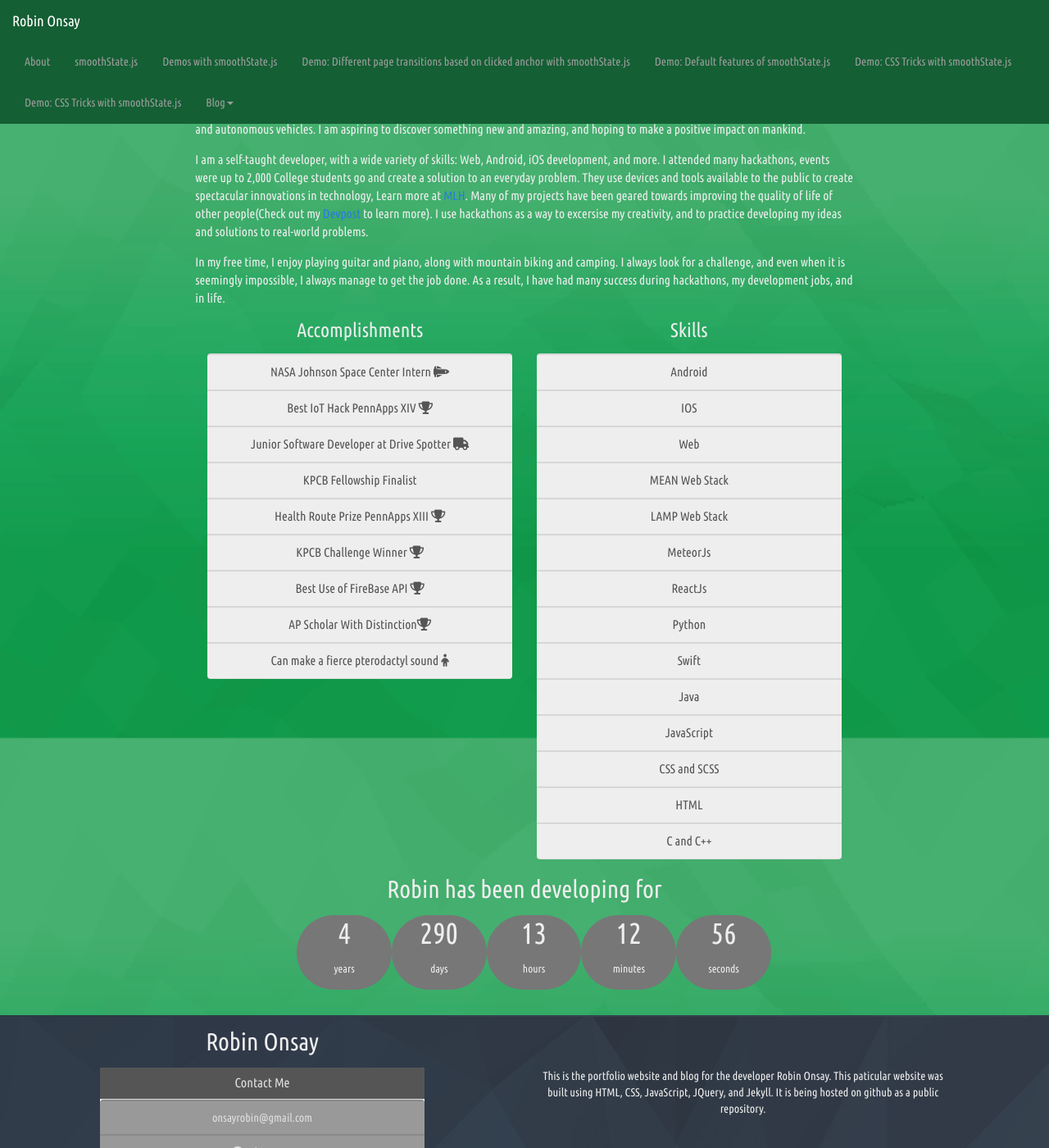
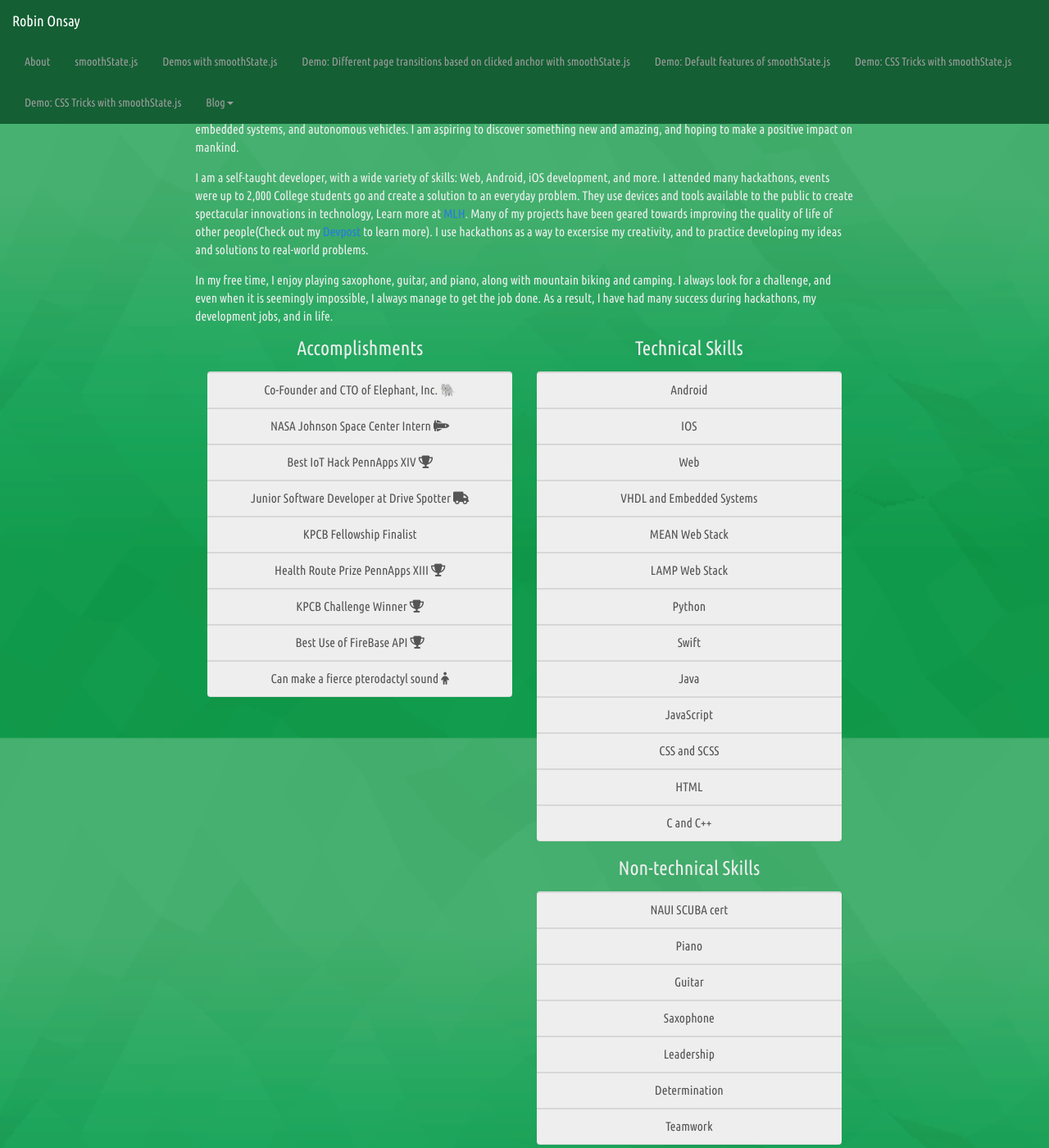
Before and after one commit to robinonsay/robinonsay.github.io, a Jekyll site: the page built from about.md, in a window 1280 px wide and 1400 px high. Shown: the whole window at 82% size. Built offline with Jekyll 4.4.1, drawn with Linux system fonts in a browser that asks for light colours; nearby versions of some CDN libraries.

```diff
--- a/_config.yml
+++ b/_config.yml
@@ -17,3 +17,5 @@ linkedin_username: robinonsay
 
 # Build settings
 markdown: kramdown
+gems:
+  - jekyll-feed
--- a/about.md
+++ b/about.md
@@ -3,14 +3,15 @@ layout: page
 title: About
 permalink: /about/
 ---
-I am currently a student at Michigan State University studying Computer Engineering. I am mainly interested in robotics, machine learning, and autonomous vehicles. I am aspiring to discover something new and amazing, and hoping to make a positive impact on mankind.
+I am currently a student at Michigan State University studying Computer Engineering. I am mainly interested in robotics, machine learning, embedded systems, and autonomous vehicles. I am aspiring to discover something new and amazing, and hoping to make a positive impact on mankind.
 
 I am a self-taught developer, with a wide variety of skills: Web, Android, iOS development, and more. I attended many hackathons, events were up to 2,000 College students go and create a solution to an everyday problem. They use devices and tools available to the public to create spectacular innovations in technology, Learn more at <a href="http://mlh.io" target="_blank">MLH</a>. Many of my projects have been geared towards improving the quality of life of other people(Check out my <a href="https://devpost.com/robinonsay" target="_blank">Devpost</a> to learn more). I use hackathons as a way to excersise my creativity, and to practice developing my ideas and solutions to real-world problems.
 
-In my free time, I enjoy playing guitar and piano, along with mountain biking and camping. I always look for a challenge, and even when it is seemingly impossible, I always manage to get the job done. As a result, I have had many success during hackathons, my development jobs, and in life.
+In my free time, I enjoy playing saxophone, guitar, and piano, along with mountain biking and camping. I always look for a challenge, and even when it is seemingly impossible, I always manage to get the job done. As a result, I have had many success during hackathons, my development jobs, and in life.
 <div class="col-md-6 text-center">
     <h3>Accomplishments</h3>
     <div class="list-group">
+        <a href="https://www.elephant.rocks" class="list-group-item" target="_blank">Co-Founder and CTO of Elephant, Inc. 🐘</a>
         <a href="https://www.nasa.gov/centers/johnson/education/interns/index.html" class="list-group-item" target="_blank">NASA Johnson Space Center Intern <i class="fa fa-space-shuttle" aria-hidden="true"></i></a>
         <a href="http://devpost.com/software/eggsy" class="list-group-item" target="_blank">Best IoT Hack PennApps XIV <i class="fa fa-trophy"></i></a>
         <a href="http://drivespotter.com/" class="list-group-item" target="_blank">Junior Software Developer at Drive Spotter <i class="fa fa-truck" aria-hidden="true"></i></a>
@@ -18,20 +19,18 @@ In my free time, I enjoy playing guitar and piano, along with mountain biking an
         <a href="http://devpost.com/software/datadoc" class="list-group-item" target="_blank">Health Route Prize PennApps XIII <i class="fa fa-trophy"></i></a>
         <a href="http://devpost.com/software/medinar" class="list-group-item" target="_blank">KPCB Challenge Winner <i class="fa fa-trophy"></i></a>
         <a href="http://devpost.com/software/medinar" class="list-group-item" target="_blank">Best Use of FireBase API <i class="fa fa-trophy"></i></a>
-        <a href="https://apscore.collegeboard.org/scores/ap-awards/ap-scholar-awards?excmpid=MTG52-ST-1-apsch" class="list-group-item" target="_blank">AP Scholar With Distinction<i class="fa fa-trophy"></i></a>
         <a href="https://www.youtube.com/watch?v=gLgrIipmT9Q" class="list-group-item" target="_blank">Can make a fierce pterodactyl sound <i class="fa fa-child"></i></a>
     </div>
 </div>
 <div class="col-md-6 text-center">
-    <h3>Skills</h3>
+    <h3>Technical Skills</h3>
     <div class="list-group">
         <a class="list-group-item">Android</a>
         <a class="list-group-item">IOS</a>
         <a class="list-group-item">Web</a>
+        <a class="list-group-item">VHDL and Embedded Systems</a>
         <a class="list-group-item">MEAN Web Stack</a>
         <a class="list-group-item">LAMP Web Stack</a>
-        <a class="list-group-item">MeteorJs</a>
-        <a class="list-group-item">ReactJs</a>
         <a class="list-group-item">Python</a>
         <a class="list-group-item">Swift</a>
         <a class="list-group-item">Java</a>
@@ -40,6 +39,17 @@ In my free time, I enjoy playing guitar and piano, along with mountain biking an
         <a class="list-group-item">HTML</a>
         <a class="list-group-item">C and C++</a>
     </div>
+    <h3>Non-technical Skills</h3>
+    <div class="list-group">
+        <a class="list-group-item">NAUI SCUBA cert</a>
+        <a class="list-group-item">Piano</a>
+        <a class="list-group-item">Guitar</a>
+        <a class="list-group-item">Saxophone</a>
+        <a class="list-group-item">Leadership</a>
+        <a class="list-group-item">Determination</a>
+        <a class="list-group-item">Teamwork</a>
+    </div>
+
 </div>
 <section class="counter" id="counter">
     <div class="row" id="div-code-counter">
--- a/index.html
+++ b/index.html
@@ -4,7 +4,7 @@ layout: default
 <!-- jumbotron -->
 <div class="jumbotron jumbotron-fluid">
     <div class="container-fluid text-center m-page scene_element scene_element--fadeinup" id="div-jumbo-container">
-        <img src="/res/RobinOnsay.jpg" alt="Robin Onsay's Logo picture" class="img-circle">
+        <img src="/res/RobinOnsay.jpg" alt="Robin Onsay's Logo picture" class="img-circle" width="10%">
         <h1 class="display-3">Robin Onsay </br><small>Co-founder and CTO of Elephant, Inc.</small></h1>
 
         <a href="{{site.baseurl}}/about" id="button-jumbo" class="btn btn-primary btn-nav-page btn-nav">About</a>
```
Also changed, not shown: _posts/2016-12-18-NASA Internship.markdown (+12 -1 lines), feed.xml (deleted, +0 -30 lines), 1 other file.
